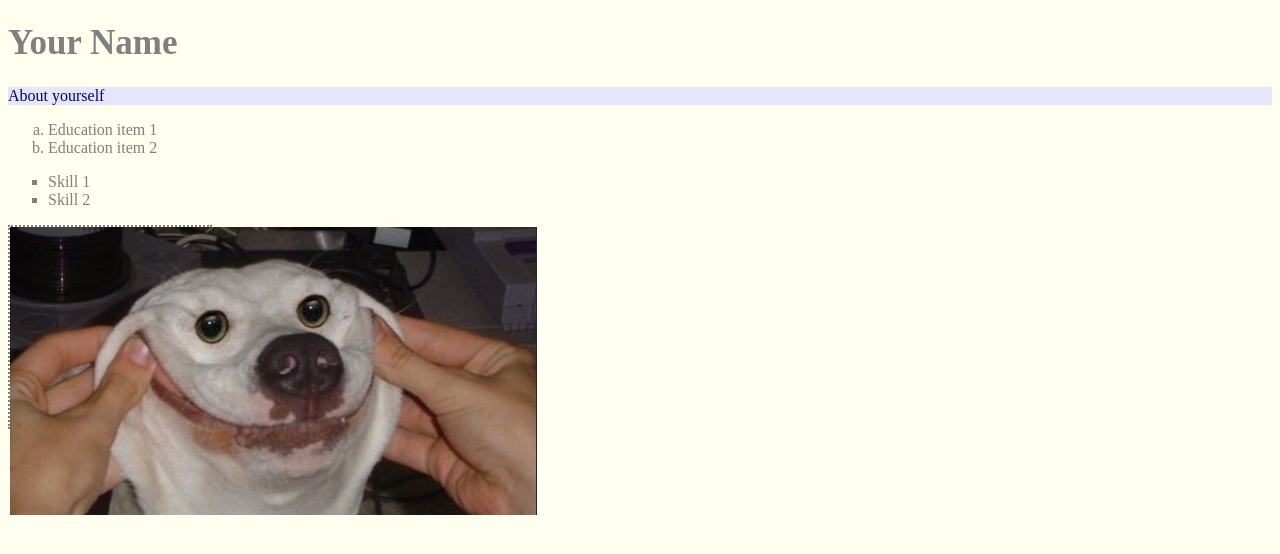
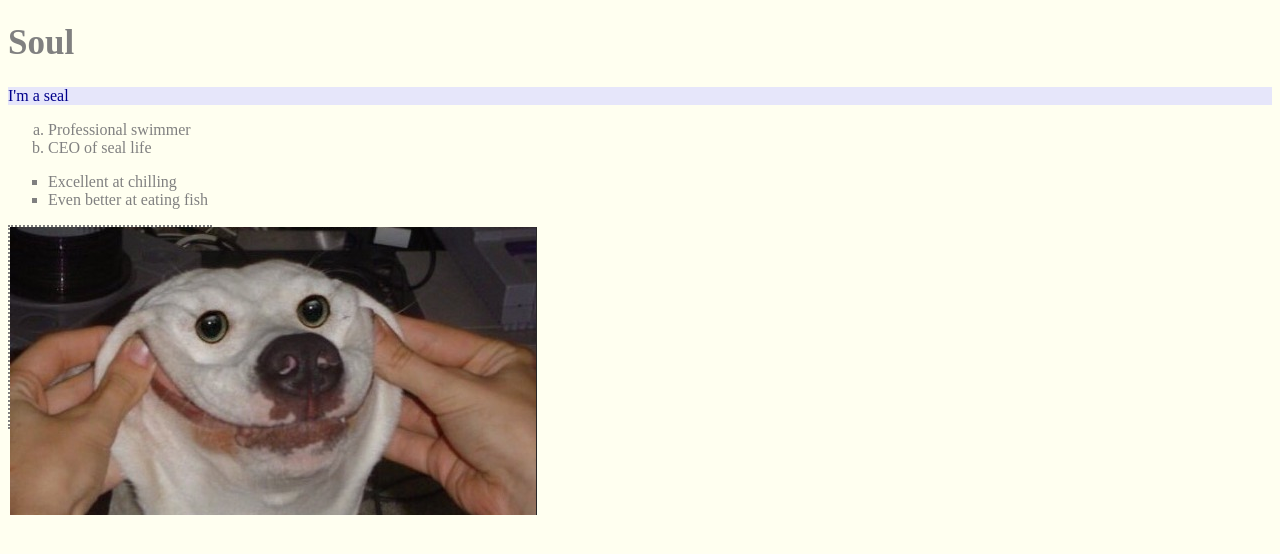
Before and after one commit to hemtje/hemtje.github.io, a plain HTML site: page index.html in a window 1280 px wide. Drawn offline with Linux system fonts and the light colour scheme.

Commit message:
Update index.html

```diff
--- a/index.html
+++ b/index.html
@@ -7,15 +7,15 @@
     <link rel="stylesheet" href="styles.css">
 </head>
 <body>
-    <h1>Your Name</h1>
-    <p>About yourself</p>
+    <h1>Soul</h1>
+    <p>I'm a seal</p>
     <ol class="education">
-        <li>Education item 1</li>
-        <li>Education item 2</li>
+        <li>Professional swimmer</li>
+        <li>CEO of seal life</li>
     </ol>
     <ul class="skills">
-        <li>Skill 1</li>
-        <li>Skill 2</li>
+        <li>Excellent at chilling</li>
+        <li>Even better at eating fish</li>
     </ul>
     <div class="profile-image">
             <img src="smile.PNG" alt="Profile Picture">
```
